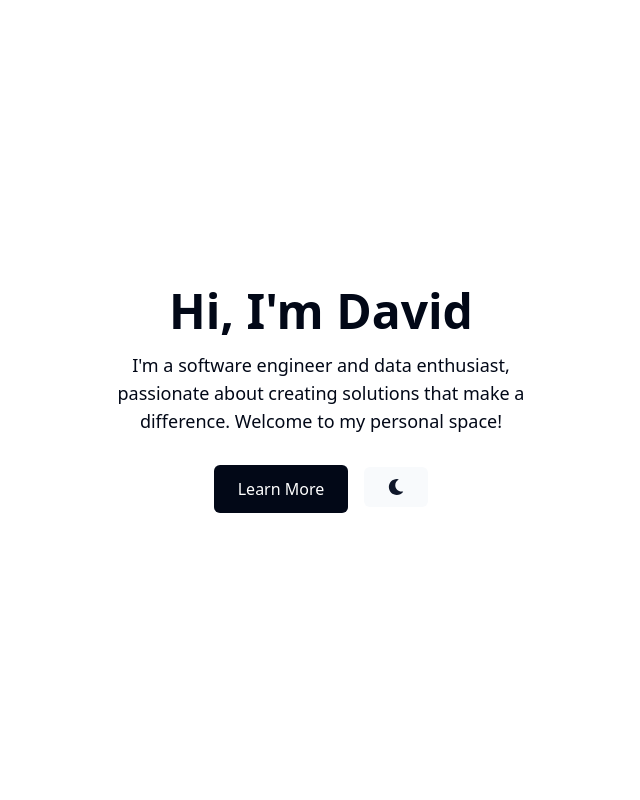
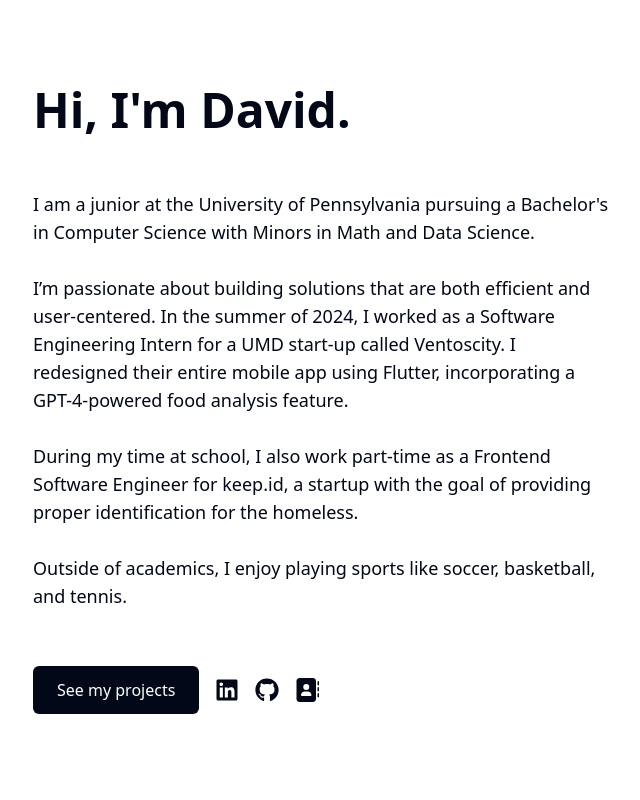
Before and after one commit to dzhan111/personal-website, a Next.js app: page / in a window 1280 px wide. Shown: the top 800 px of the page, without its empty margins (319-959 px from the left). Built offline with nearby package versions, Linux system fonts and the light colour scheme.

Commit message:
new resume

```diff
--- a/app/page.tsx
+++ b/app/page.tsx
@@ -1,11 +1,10 @@
 import About from "@/components/About";
-import Hero from "@/components/Hero";
 import Projects from "@/components/Projects";
 
 export default function Home() {
   return (
     <>
-    <Hero />
+    {/* <Hero /> */}
     <About/>
     <Projects/>
 
--- a/components/About.tsx
+++ b/components/About.tsx
@@ -10,7 +10,7 @@ const About = () => {
     return (
         <div id="about" className="flex flex-col items-center justify-center h-screen bg-background text-foreground p-6">
             <div className="max-w-xl text-left space-y-4 mx-40">
-                <h1 className="text-5xl font-bold">About me</h1>
+                <h1 className="text-5xl font-bold">Hi, I'm David.</h1>
                 <p className="text-lg py-10">
                     I am a junior at the University of Pennsylvania pursuing a Bachelor&apos;s in Computer Science with Minors in Math and Data Science.
                     <br />
--- a/components/Projects.tsx
+++ b/components/Projects.tsx
@@ -11,7 +11,7 @@ const projects = [
   {
     title: "DavidDocs",
     description: "Real time collaboration environment with mentions + push notifications",
-    liveDemo: "https://project3-demo.com",
+    liveDemo: "https://david-docs.vercel.app/sign-in",
     githubLink: "https://github.com/dzhan111/DavidDocs",
     techStack: ["TypeScript", "Next.js", "Tailwind", "liveblocks", "Clerk"]
   },
@@ -98,7 +98,7 @@ export default function Projects() {
 
       <button
         className="mt-8 px-6 py-3 rounded-md bg-foreground text-background font-medium hover:bg-opacity-80 transition"
-        onClick={() => document.getElementById("hero")?.scrollIntoView({ behavior: "smooth" })}
+        onClick={() => document.getElementById("about")?.scrollIntoView({ behavior: "smooth" })}
       >
         Back to Top
       </button>
```
Also changed, not shown: 1 other file (tests, documents, lock files or other folders).
